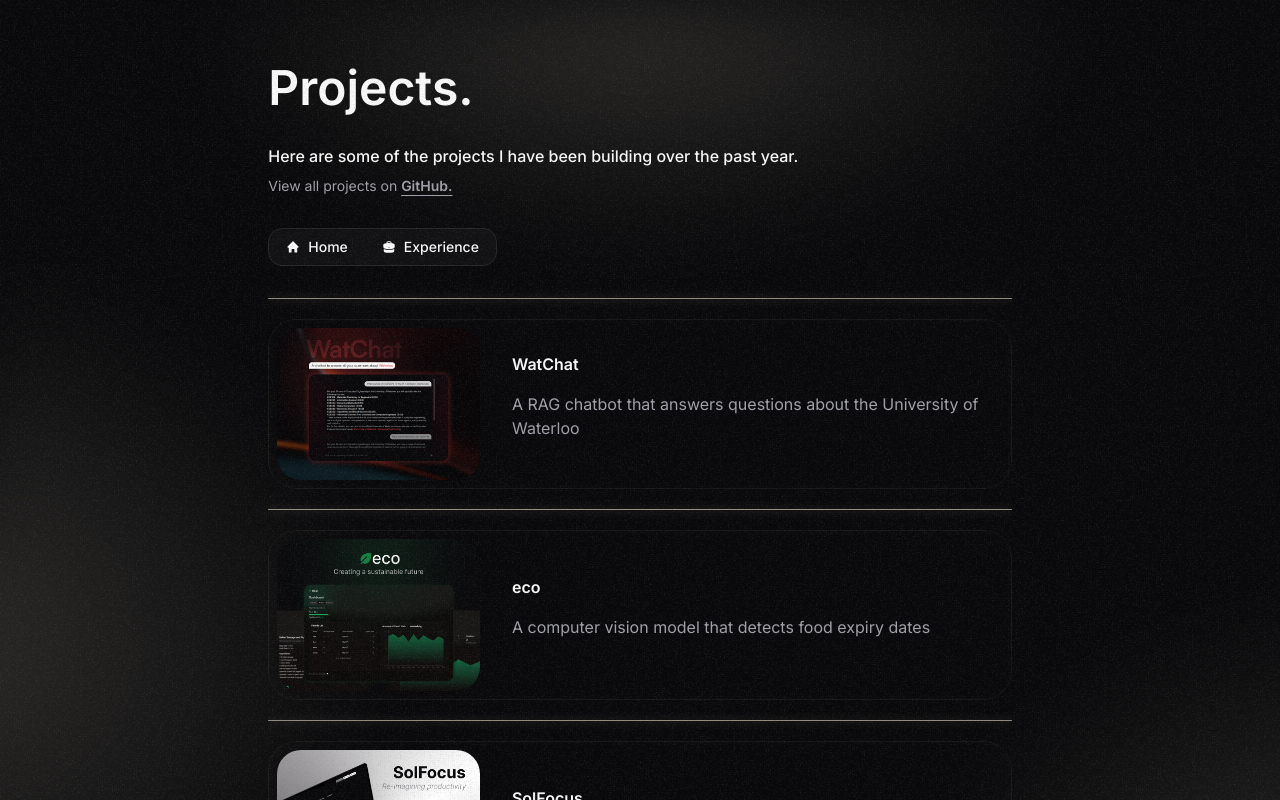
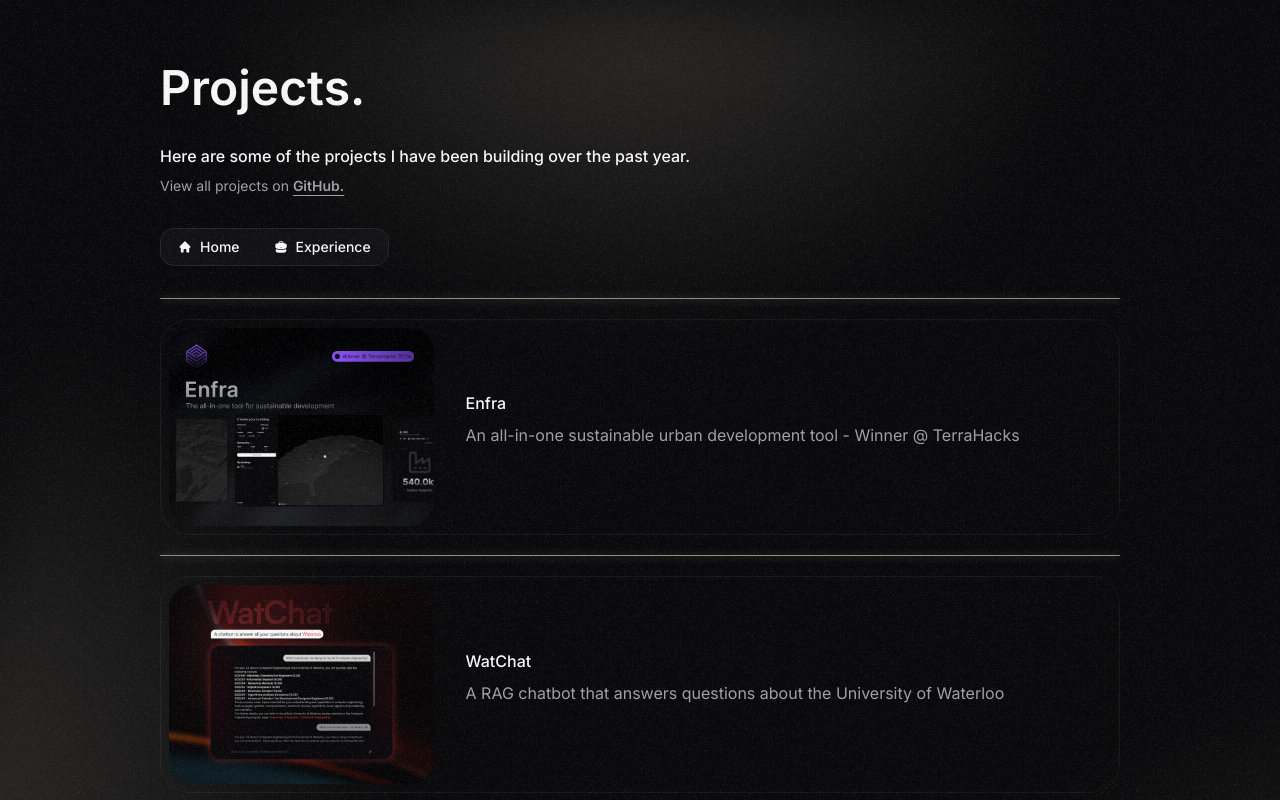
Before and after one commit to sunniekapar/portfolio, a Next.js app: page /projects in a window 1280 px wide. Shown: the top 800 px of the page. Built offline with nearby package versions, Linux system fonts and the light colour scheme.

Commit message:
enfra added + minor changes in projects page

```diff
--- a/app/home/components/about-me.tsx
+++ b/app/home/components/about-me.tsx
@@ -5,7 +5,7 @@ export default function AboutMe() {
   return (
     <BentoCard className="flex items-center">
       <p className="text-center text-lg font-medium leading-snug sm:text-xl md:text-left lg:text-2xl">
-        I&apos;m an 18 year-old self taught full-stack developer,{" "}
+        I&apos;m a 19 year-old self taught full-stack developer,{" "}
         <span className="">
           currently studying computer engineering at University of Waterloo.
         </span>
--- a/app/projects/components/project-card.tsx
+++ b/app/projects/components/project-card.tsx
@@ -20,9 +20,9 @@ export default function ProjectCard({ title, summary }: ProjectDataProps) {
             />
           </div>
 
-          <div className="flex h-full flex-col justify-center gap-4 px-4 pb-4">
+          <div className="flex h-full flex-col justify-center gap-2 px-4 pb-4">
             <span className="flex items-center gap-4">
-              <h3 className="font-semibold"> {title} </h3>
+              <h3 className="font-medium"> {title} </h3>
               <FaArrowRight className="-translate-x-1 scale-95 opacity-0 duration-200 group-hover:translate-x-0 group-hover:scale-100 group-hover:opacity-100" />
             </span>
             <p className="whitespace-pre-wrap text-muted-foreground">
--- a/app/projects/page.tsx
+++ b/app/projects/page.tsx
@@ -23,7 +23,7 @@ export default function page() {
   return (
     <>
       <Background />
-      <Template className="max-w-[80ch]">
+      <Template className="max-w-screen-lg">
         <FadeIn>
           <div className="mb-8">
             <h1 className="mb-8 text-5xl font-semibold"> Projects.</h1>
--- a/data/index.ts
+++ b/data/index.ts
@@ -8,6 +8,14 @@ export type ProjectDataProps = {
 };
 
 export const projectData: ProjectDataProps[] = [
+  {
+    title: "Enfra",
+    description: "Enfra leverages APIs like Mapbox, WalkScore, and machine learning algorithms like Random Forest Regression (RFR), to accurately evaluate the environmental footprint of urban projects.",
+    summary: "An all-in-one sustainable urban development tool - Winner @ TerraHacks",
+    date: "Aug. 2024",
+    tags: ["Next.js", "Drizzle", "Turso", "SQLite","TypeScript", "Python"],
+    href: "https://devpost.com/software/app-ny81rs?ref_content=user-portfolio&ref_feature=in_progress"
+  },
   {
     title: "WatChat",
     description:
```
Also changed, not shown: public/images/projects/druiven-box.jpg, public/images/projects/enfra.jpg (added).
